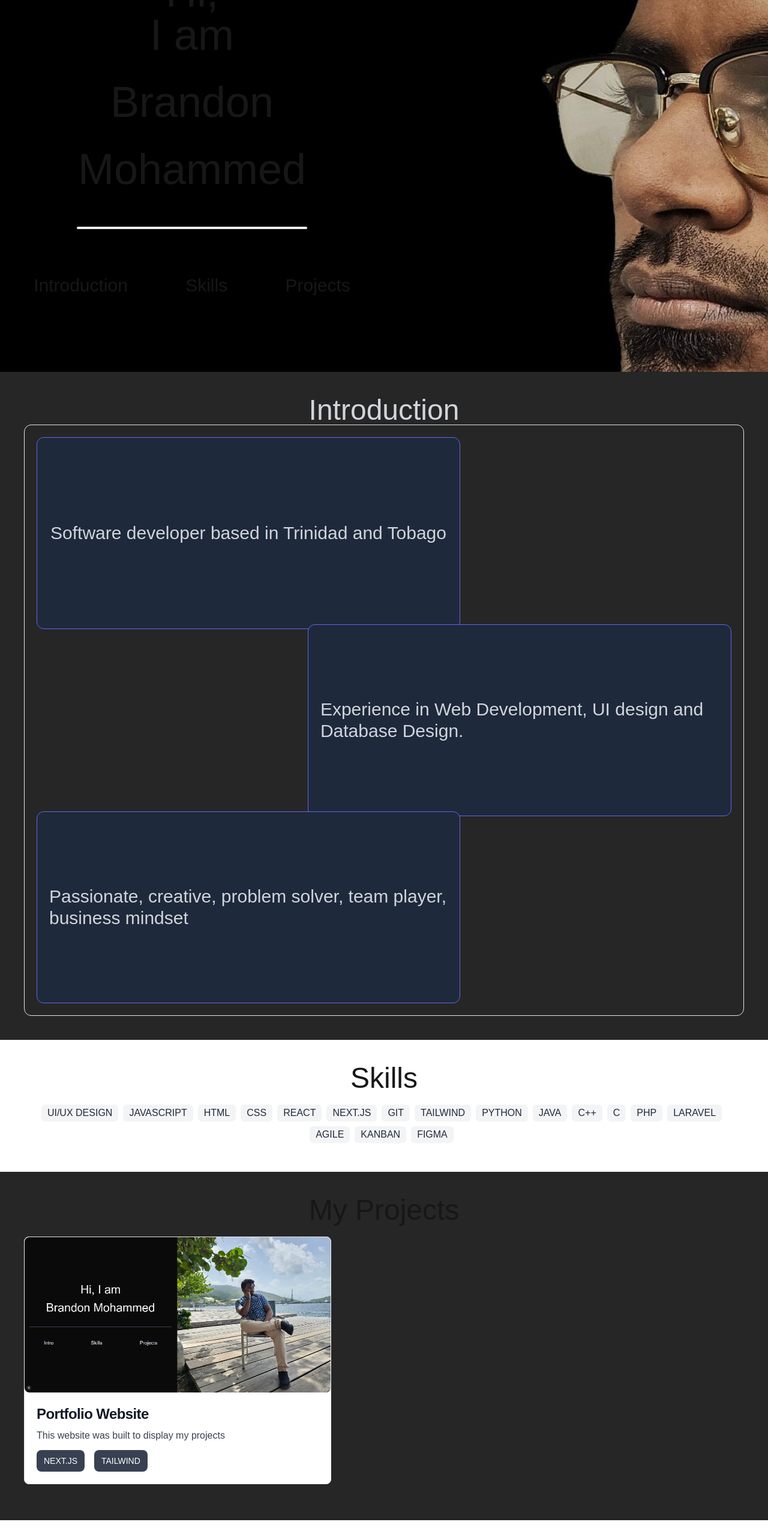
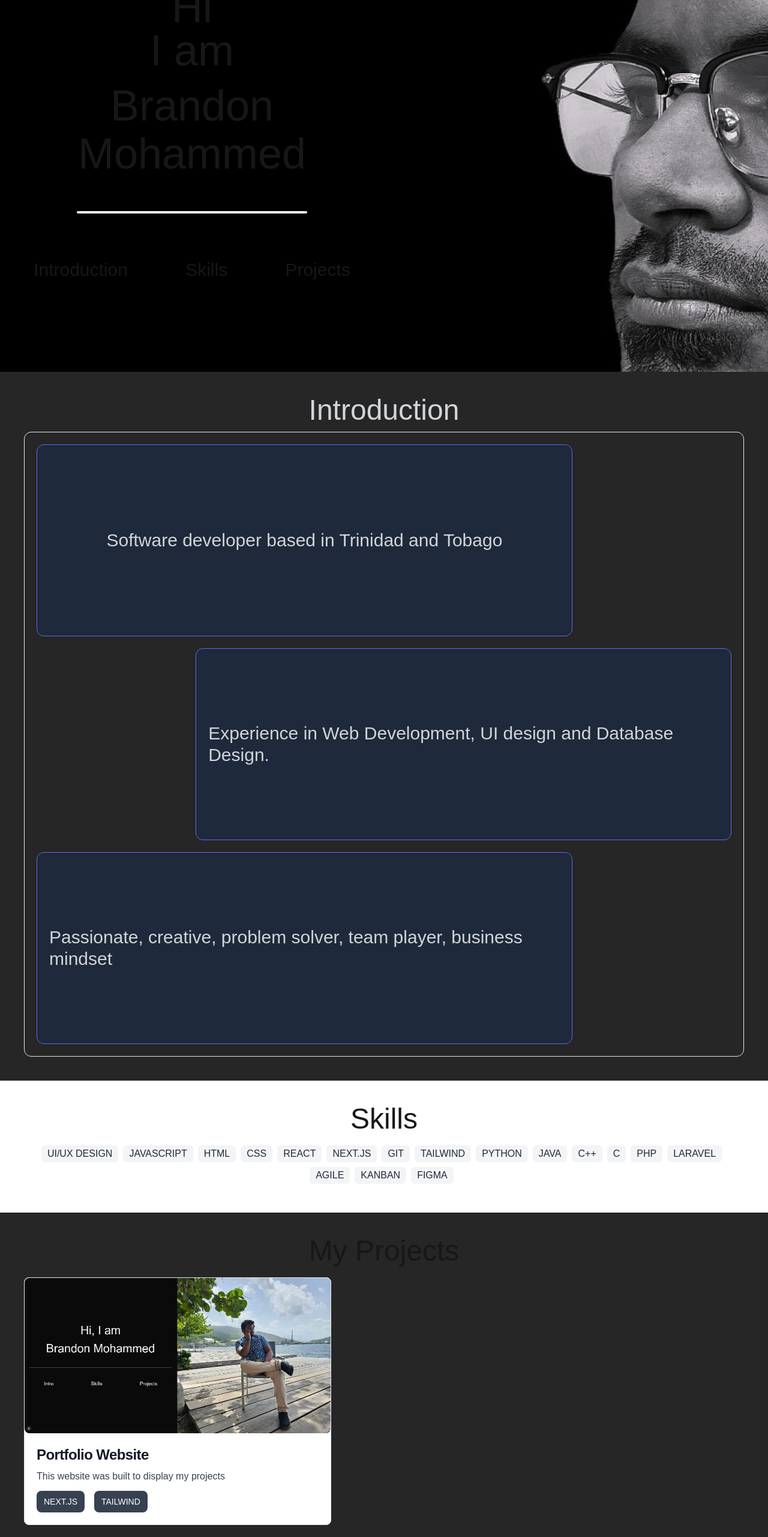
Before and after one commit to BrandonCMohammed/portfolio, a Next.js app in the folder portfolio/: page / in a window 1280 px wide. Shown: the part 180-2743 px from the top of the page at 60% size. Built offline with nearby package versions, Linux system fonts and the light colour scheme.

Commit message:
added transitions to all elements

```diff
--- a/portfolio/app/components/footer.tsx
+++ b/portfolio/app/components/footer.tsx
@@ -29,8 +29,8 @@ export default function Footer() {
         <>
             <div ref={elementRef} className={`transform transition-transform duration-[3s] ease-in-out w-full ${isVisible ? 'translate-y-0' : 'translate-y-[5rem]'}`}>
                 <div className={`transition-opacity duration-[2s] ease-in ${isVisible ? 'opacity-100' : 'opacity-0'}`}>
-                    <div className="flex justify-center items-center h-40">
-                        <div className="w-1/2">
+                    <div className="flex flex-col md:flex-row justify-center items-center h-min pt-10">
+                        <div className="w-1/2 pb-5">
                             <p className="flex justify-center items-center text-5xl pb-5">
                                 Contact Me
                             </p>
@@ -42,10 +42,10 @@ export default function Footer() {
 
                         <div className="w-1/2">
                             <p className="flex justify-center items-center pb-5">
-                                © 2025 Brandon Mohammed. All rights reserved.
+                                About this website: Built with Next.JS and Tailwind CSS and hosted with Vercel hosting.
                             </p>
                             <p className="flex justify-center items-center pb-5">
-                                About this website: Built with Next.JS and Tailwind CSS and hosted with Vercel hosting.
+                                © 2025 Brandon Mohammed. All rights reserved.
                             </p>
                         </div>
                     </div>
--- a/portfolio/app/components/header.tsx
+++ b/portfolio/app/components/header.tsx
@@ -23,14 +23,15 @@ export default function Header() {
             <div className="lg:bg-[url(/looking_to_the_left.jpeg)] lg:bg-right bg-no-repeat xl:bg-[900px_-200px] lg:bg-[600px_-200px] bg-black">
                 <div className="flex flex-col-reverse 2xl:flex-row lg:justify-start lg:items-start sm:pl-10 lg:pl-0 justify-center items-center h-screen">
                     <div className=" w-1/2 h-full flex flex-col justify-center ">
+
                         <div className={`transition-opacity duration-1000 ease-in ${visible ? 'opacity-100' : 'opacity-0'}`} >
-                            <p className="text-7xl px-5 pt-10 leading-11 flex justify-center items-center">
-                                Hi,
+                            <p className="text-7xl px-5 pt-10  leading-11 flex justify-center items-center">
+                                Hi
                             </p>
-                            <p className="text-7xl px-5 mb-10 leading-11 flex justify-center items-center">
+                            <p className="text-7xl px-5 mb-5 leading-11 flex justify-center items-center">
                                 I am
                             </p>
-                            <p className="text-7xl px-5 mb-10 leading-11 flex justify-center items-center inline">
+                            <p className="text-7xl px-5 mb-2 leading-11 flex justify-center items-center inline">
                                 Brandon
                             </p>
                             <p className="text-7xl px-5 mb-5 leading-11 flex justify-center items-center inline">
@@ -40,24 +41,29 @@ export default function Header() {
 
                         <hr className="lg:w-96 w-40 h-1 mx-auto my-4 bg-gray-100 border-0 rounded-sm md:my-10 dark:bg-gray-700" />
 
+                        <div className="flex flex-col lg:flex-row justify-around items-center w-full  px-2">
                             <div className={`transition-opacity duration-[4s] ${visible ? 'opacity-100' : 'opacity-0'}`}>
-                            <div className={`transform transition-transform duration-[2s] ${visible ? 'translate-y-0' : 'translate-y-12'}`}>
-                                <div className="flex flex-col lg:flex-row justify-around items-center w-full  px-2">
-                                    <div >
+                                <div className={`transform transition-transform duration-[2s]  ${visible ? 'translate-y-0' : 'translate-y-12'}`}>
                                     <Link href="#intro_about_me" className="rounded-full  text-3xl px-4 py-2 ">
                                         <p>
                                             Introduction
                                         </p>
                                     </Link>
                                 </div>
-                                    <div >
+                            </div>
+
+                            <div className={`transition-opacity duration-[4s] delay-500 ${visible ? 'opacity-100' : 'opacity-0'}`}>
+                                <div className={`transform transition-transform duration-[2s] delay-500 ${visible ? 'translate-y-0' : 'translate-y-12'}`}>
                                     <Link href="#skills" className="rounded-full  text-3xl px-4 py-2">
                                         <p>
                                             Skills
                                         </p>
                                     </Link>
                                 </div>
-                                    <div >
+                            </div>
+
+                            <div className={`transition-opacity duration-[4s] delay-1000 ${visible ? 'opacity-100' : 'opacity-0'}`}>
+                                <div className={`transform transition-transform duration-[2s] delay-1000 ${visible ? 'translate-y-0' : 'translate-y-12'}`}>
                                     <Link href="#projects" className="rounded-full  text-3xl px-4 py-2">
                                         <p>
                                             Projects
@@ -65,20 +71,13 @@ export default function Header() {
                                     </Link>
                                 </div>
                             </div>
-                            </div>
-                        </div>
+
+
                         </div>
 
-                    {/* <div className="w-full h-full flex justify-center items-center hidden">
+                    </div>
 
-                    <Image
-                        src="/looking_to_the_left.jpeg"
-                        width={1200}
-                        height={1600}
 
-                        alt="Picture of the author"
-                    />
-                </div> */}
                 </div>
             </div>
         </>
--- a/portfolio/app/components/intro.tsx
+++ b/portfolio/app/components/intro.tsx
@@ -3,54 +3,90 @@ import { useState, useEffect, useRef } from "react";
 
 export default function Intro() {
 
-    const [isVisible, setIsVisible] = useState(false);
-    const elementRef = useRef(null)
+    const [isContainerVisible, setIscontainerVisible] = useState(false);
+    const containerRef = useRef(null)
+
+
+    const [isExperienceVisible, setisExperienceVisible] = useState(false);
+    const experienceRef = useRef(null)
+
+    const [isDiscriptionVisible, setisDiscriptionVisible] = useState(false);
+    const descriptionRef = useRef(null)
 
     useEffect(() => {
 
         const observer = new IntersectionObserver(([entry], observer) => {
             if (entry.isIntersecting) {
-                setIsVisible(true)
+                setIscontainerVisible(true)
+                setisExperienceVisible(true)
+                setisDiscriptionVisible(true)
             }
-        }, { threshold: 0.2 })
+        }, { threshold: 0.3 })
 
-        if (elementRef.current) {
-            observer.observe(elementRef.current);
+        if (containerRef.current) {
+            observer.observe(containerRef.current);
+        }
+
+        if (experienceRef.current) {
+            observer.observe(experienceRef.current);
+        }
+
+        if (descriptionRef.current) {
+            observer.observe(descriptionRef.current);
         }
 
         return () => {
-            if (elementRef.current) {
-                observer.unobserve(elementRef.current)
+            if (containerRef.current) {
+                observer.unobserve(containerRef.current)
+            }
+
+            if (experienceRef.current) {
+                observer.unobserve(experienceRef.current)
+            }
+
+            if (descriptionRef.current) {
+                observer.unobserve(descriptionRef.current)
             }
         }
     }, [])
     return (
 
-        <section ref={elementRef} id="intro_about_me" className=" flex flex-col flex-row text-gray-300 p-10 w-full bg-neutral-800">
+        <section ref={containerRef} id="intro_about_me" className=" flex flex-col flex-row text-gray-300 p-10 w-full bg-neutral-800 ">
 
-            <div className={`transform transition-transform duration-[3s] ease-in-out w-full ${isVisible ? 'translate-x-0' : '-translate-x-[5rem]'}`}>
-                <div className={`transition-opacity duration-[2s] ease-in ${isVisible ? 'opacity-100' : 'opacity-0'}`}>
+            <div className={`transform transition-transform duration-[3s] ease-in-out w-full ${isContainerVisible ? 'tracontainernslate-x-0' : '-translate-x-[5rem]'}`}>
+                <div className={`transition-opacity duration-[2s] ease-in  ${isContainerVisible ? 'opacontainercity-100' : 'opacity-0'}`}>
                     <div className="flex justify-center items-center w-full">
-                        <p className="text-5xl ">Introduction</p>
+                        <p className="text-5xl mb-3">Introduction</p>
                     </div>
-                    <div className="flex flex-col border rounded-xl p-5">
-                        <div className="flex flex-row -mb-2  ">
-                            <div className="w-[55.8rem] flex justify-center items-center px-5 border border-indigo-500 bg-slate-800 text-3xl rounded-xl ">
-                                Software developer based in Trinidad and Tobago
-                            </div>
-                            <div className="w-1/2 h-80"></div>
-                        </div>
-                        <div className="flex flex-row -mb-2">
-                            <div className="w-1/2 h-80"></div>
-                            <div className="w-[55.8rem] flex justify-center items-center px-5 border border-indigo-500 bg-slate-800 text-3xl rounded-xl">
-                                Experience in Web Development, UI design and Database Design.
+                    <div className="flex flex-col border rounded-xl p-5 gap-5">
+                        <div className="flex flex-row h-80 ">
+                            <div className={`transform transition-transform duration-[3s] ease-in-out w-full ${isContainerVisible ? 'tracontainernslate-x-0' : '-translate-x-[10rem]'}`}>
+                                <div className={`transition-opacity duration-[2s] ease-in flex justify-begin items-begin ${isContainerVisible ? 'opacontainercity-100' : 'opacity-0'}`}>
+                                    <div className="w-[55.8rem] h-80 flex justify-center items-center px-5 border border-indigo-500 bg-slate-800 text-3xl rounded-xl ">
+                                        Software developer based in Trinidad and Tobago
+                                    </div>
+                                </div>
                             </div>
                         </div>
+
+                        <div ref={experienceRef} className="flex flex-row justify-end">
+                            <div className={`transform transition-transform duration-[3s]  ease-in-out w-full ${isExperienceVisible ? 'translate-x-0' : 'translate-x-[10rem]'}`}>
+                                <div className={`transition-opacity duration-[2s] ease-in flex flex-row justify-end delay-[1s] ${isExperienceVisible ? 'opacity-100' : 'opacity-0'}`}>
+                                    <div className="w-[55.8rem] w-1/2 h-80 flex justify-center items-center px-5 border border-indigo-500 bg-slate-800 text-3xl rounded-xl">
+                                        Experience in Web Development, UI design and Database Design.
+                                    </div>
+                                </div>
+                            </div>
+                        </div>
+
                         <div className="flex flex-row">
-                            <div className="w-[55.8rem] flex justify-center items-center px-5 border border-indigo-500 bg-slate-800 text-3xl rounded-xl">
-                                Passionate, creative, problem solver, team player, business mindset
+                            <div className={`transform transition-transform duration-[3s] delay-700 ease-in-out w-full ${isDiscriptionVisible ? 'translate-x-0' : '-translate-x-[10rem]'}`}>
+                                <div className={`transition-opacity duration-[2s] ease-in flex flex-row ${isDiscriptionVisible ? 'opacity-100' : 'opacity-0'}`}>
+                                    <div className="w-[55.8rem] h-80 flex justify-center items-center px-5 border border-indigo-500 bg-slate-800 text-3xl rounded-xl">
+                                        Passionate, creative, problem solver, team player, business mindset
+                                    </div>
+                                </div>
                             </div>
-                            <div className="w-1/2 h-80"></div>
                         </div>
                     </div>
                 </div>
--- a/portfolio/app/components/projects.tsx
+++ b/portfolio/app/components/projects.tsx
@@ -8,10 +8,14 @@ export default function Projects() {
     const [isVisible, setIsVisible] = useState(false);
     const elementRef = useRef(null)
 
+    const [isProjectsVisible, setIsProjectsVisible] = useState(false);
+    const projectsRef = useRef(null)
+
     useEffect(() => {
         const observer = new IntersectionObserver(([entry], observer) => {
             if (entry.isIntersecting) {
                 setIsVisible(true)
+                setIsProjectsVisible(true)
             }
         }, { threshold: 0.2 })
 
@@ -19,9 +23,17 @@ export default function Projects() {
             observer.observe(elementRef.current)
         }
 
+        if (projectsRef.current) {
+            observer.observe(projectsRef.current)
+        }
+
         return () => {
             if (elementRef.current) {
                 observer.unobserve(elementRef.current)
+            }
+
+            if (projectsRef.current) {
+                observer.unobserve(projectsRef.current)
             }
         }
     }, [])
@@ -31,13 +43,16 @@ export default function Projects() {
     return (
         <>
             <div className="bg-neutral-800 w-full">
-                <div className={`transform transition-transform duration-[3s] ease-in-out w-full ${isVisible ? 'translate-x-0' : '-translate-x-[10rem]'}`}>
-                    <div className={`transition-opacity duration-[2s] ease-in ${isVisible ? 'opacity-100' : 'opacity-0'}`}>
+                <div className={`transform transition-transform duration-[3s] ease-out w-full ${isVisible ? 'translate-x-0' : '-translate-x-[10rem]'}`}>
+                    <div className={`transition-opacity duration-[2s] ease-out delay-[1s] ${isVisible ? 'opacity-100' : 'opacity-0'}`}>
 
                         <section ref={elementRef} id="projects" className="p-10 flex flex-col justify-center items-center ">
+                            <p className="text-5xl ">My Projects</p>
 
+                            <div ref={projectsRef} className={`transform transition-transform duration-[3s] delay-700 ease-in-out w-full ${isProjectsVisible ? 'translate-x-0' : 'translate-x-[15rem]'}`}>
 
-                            <p className="text-5xl ">My Projects</p>
+                                <div className={`transition-opacity duration-[2s] ease-in flex flex-row justify-end ${isProjectsVisible ? 'opacity-100' : 'opacity-0'}`}>
+
                                     <div className="w-full flex flex-row justify-between">
                                         <ProjectCard />
                                         {/* <ProjectCard />
@@ -57,6 +72,9 @@ export default function Projects() {
                                                 <ProjectCard />
                                                 <ProjectCard />
                                         </div> */}
+                                </div>
+                            </div>
+
                         </section >
                     </div>
                 </div>
--- a/portfolio/app/components/skills.tsx
+++ b/portfolio/app/components/skills.tsx
@@ -6,11 +6,15 @@ export default function Skills() {
     const [isVisible, setIsVisible] = useState(false);
     const elementRef = useRef(null)
 
+    const [isSkillsVisible, setIsSkillsVisible] = useState(false);
+    const skillsRef = useRef(null)
+
     useEffect(() => {
 
         const observer = new IntersectionObserver(([entry], observer) => {
             if (entry.isIntersecting) {
                 setIsVisible(true)
+                setIsSkillsVisible(true)
             }
         }, { threshold: 0.2 })
 
@@ -18,9 +22,16 @@ export default function Skills() {
             observer.observe(elementRef.current);
         }
 
+        if (skillsRef.current) {
+            observer.observe(skillsRef.current);
+        }
+
         return () => {
             if (elementRef.current) {
                 observer.unobserve(elementRef.current)
+            }
+            if (skillsRef.current) {
+                observer.unobserve(skillsRef.current)
             }
         }
     }, [])
@@ -38,6 +49,9 @@ export default function Skills() {
                                 <p className="text-5xl mb-5">Skills</p>
                             </div>
 
+                            <div ref={skillsRef} className="flex flex-row justify-end">
+                                <div className={`transform transition-transform duration-[3s] delay-700 ease-out w-full ${isSkillsVisible ? 'translate-x-0' : 'translate-x-[15rem]'}`}>
+                                    <div className={`transition-opacity duration-[2s] ease-in flex flex-row justify-end delay-700 ${isSkillsVisible ? 'opacity-100' : 'opacity-0'}`}>
                                         <div className="flex flex-wrap justify-center items-center w-full">
 
                                             <span className="bg-gray-100 text-gray-800 text-md font-medium me-2 mb-2 px-2.5 py-0.5 rounded-md dark:bg-gray-700 dark:text-gray-300">UI/UX DESIGN</span>
@@ -60,6 +74,10 @@ export default function Skills() {
                                         </div>
                                     </div>
                                 </div>
+                            </div>
+
+                        </div>
+                    </div>
 
                 </div>
 
```
Also changed, not shown: portfolio/public/looking_to_the_left.jpeg. Lines whose indentation alone changed are shown as unchanged.
